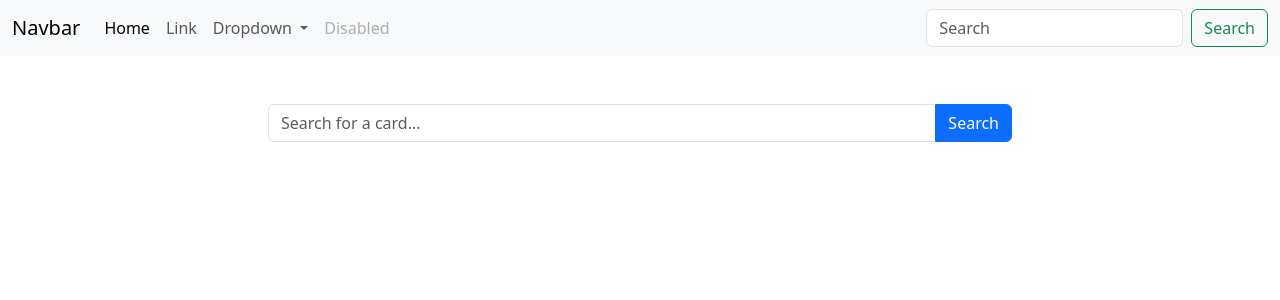
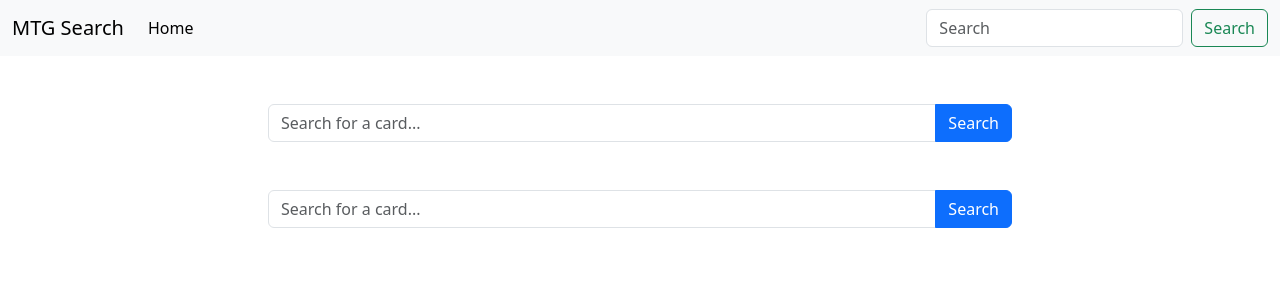
Before and after one commit to CriticalFalcon/mtg-helper, an Angular app: page /card/1 in a window 1280 px wide. Before the commit this address led to /. Shown: the top 300 px of the page. Built offline with nearby package versions, Linux system fonts and the light colour scheme.

Commit message:
adds card suggestion logic to new navbar

```diff
--- a/src/app/app.routes.ts
+++ b/src/app/app.routes.ts
@@ -1,3 +1,7 @@
 import { Routes } from '@angular/router';
+import { CardSearchComponent } from './card-search/card-search.component';
 
-export const routes: Routes = [];
+export const routes: Routes = [
+    { path: 'card/:name', component: CardSearchComponent },
+    { path: '**', redirectTo: '' } // fallback
+];
--- a/src/app/navbar/navbar.component.css
+++ b/src/app/navbar/navbar.component.css
@@ -0,0 +1,44 @@
+.navbar .list-group-item {
+    cursor: pointer;
+}
+
+.navbar .list-group-item.active {
+    background-color: #0d6efd;
+    color: white;
+}
+
+/* navbar.component.css */
+.list-group {
+    max-height: 300px;
+    overflow-y: auto;
+}
+
+form .list-group {
+    width: 100% !important;
+    /* Matches input width */
+}
+
+/* Wrapper to control input size */
+.search-input-wrapper {
+    flex: 1;
+    /* allow it to grow */
+    min-width: 250px;
+    /* default min size */
+    max-width: 400px;
+    /* prevent it from becoming too huge */
+}
+
+/* Input fills wrapper */
+.search-input {
+    width: 100%;
+}
+
+/* Dropdown matches input width */
+.suggestions-dropdown {
+    top: 100%;
+    left: 0;
+    right: 0;
+    z-index: 1000;
+    max-height: 300px;
+    overflow-y: auto;
+}
--- a/src/app/navbar/navbar.component.html
+++ b/src/app/navbar/navbar.component.html
@@ -1,6 +1,6 @@
 <nav class="navbar navbar-expand-lg bg-body-tertiary">
     <div class="container-fluid">
-        <a class="navbar-brand" href="#">Navbar</a>
+        <a class="navbar-brand" href="#">MTG Search</a>
         <button class="navbar-toggler" type="button" data-bs-toggle="collapse" data-bs-target="#navbarSupportedContent"
             aria-controls="navbarSupportedContent" aria-expanded="false" aria-label="Toggle navigation">
             <span class="navbar-toggler-icon"></span>
@@ -8,33 +8,25 @@
         <div class="collapse navbar-collapse" id="navbarSupportedContent">
             <ul class="navbar-nav me-auto mb-2 mb-lg-0">
                 <li class="nav-item">
-                    <a class="nav-link active" aria-current="page" href="#">Home</a>
-                </li>
-                <li class="nav-item">
-                    <a class="nav-link" href="#">Link</a>
-                </li>
-                <li class="nav-item dropdown">
-                    <a class="nav-link dropdown-toggle" href="#" role="button" data-bs-toggle="dropdown"
-                        aria-expanded="false">
-                        Dropdown
-                    </a>
-                    <ul class="dropdown-menu">
-                        <li><a class="dropdown-item" href="#">Action</a></li>
-                        <li><a class="dropdown-item" href="#">Another action</a></li>
-                        <li>
-                            <hr class="dropdown-divider">
-                        </li>
-                        <li><a class="dropdown-item" href="#">Something else here</a></li>
-                    </ul>
-                </li>
-                <li class="nav-item">
-                    <a class="nav-link disabled" aria-disabled="true">Disabled</a>
+                    <a class="nav-link active" href="#">Home</a>
                 </li>
             </ul>
-            <form class="d-flex" role="search">
-                <input class="form-control me-2" type="search" placeholder="Search" aria-label="Search" />
+            <form class="d-flex flex-nowrap align-items-start position-relative" role="search" (ngSubmit)="onSearch()">
+                <div class="position-relative search-input-wrapper me-2">
+                    <input class="form-control search-input" type="search" placeholder="Search" [(ngModel)]="searchTerm"
+                        name="searchTerm" (input)="onInputChange()" (keydown)="handleKeyDown($event)"
+                        (focus)="onInputFocus()" (blur)="onInputBlur()" />
+                    <ul *ngIf="showSuggestions" class="list-group position-absolute shadow suggestions-dropdown">
+                        <li *ngFor="let suggestion of suggestions; let i = index"
+                            class="list-group-item list-group-item-action" [class.active]="i === activeIndex"
+                            (click)="selectSuggestion(suggestion)">
+                            <span [innerHTML]="suggestion | highlight:userInput"></span>
+                        </li>
+                    </ul>
+                </div>
                 <button class="btn btn-outline-success" type="submit">Search</button>
             </form>
+
         </div>
     </div>
 </nav>
--- a/src/app/navbar/navbar.component.ts
+++ b/src/app/navbar/navbar.component.ts
@@ -1,11 +1,120 @@
-import { Component } from '@angular/core';
+import { Component, ElementRef, HostListener } from '@angular/core';
+import { HttpClient } from '@angular/common/http';
+import { FormsModule } from '@angular/forms';
+import { CommonModule } from '@angular/common';
+import { HighlightPipe } from '../shared/pipes/highlight.pipe';
 
 @Component({
     selector: 'app-navbar',
-    imports: [],
+    standalone: true,
+    imports: [CommonModule, FormsModule, HighlightPipe],
     templateUrl: './navbar.component.html',
-    styleUrl: './navbar.component.css'
+    styleUrls: ['./navbar.component.css']
 })
 export class NavbarComponent {
+    searchTerm: string = '';
+    userInput: string = '';
+    suggestions: string[] = [];
+    showSuggestions: boolean = false;
+    activeIndex: number = -1;
 
+    constructor(private http: HttpClient, private elementRef: ElementRef) { }
+
+    onInputChange() {
+        this.userInput = this.searchTerm;
+        this.activeIndex = -1;
+
+        if (this.userInput.length < 2) {
+            this.suggestions = [];
+            this.showSuggestions = false;
+            return;
+        }
+
+        this.http.get<any>(`https://api.scryfall.com/cards/autocomplete?q=${encodeURIComponent(this.userInput)}`)
+            .subscribe({
+                next: (data) => {
+                    this.suggestions = (data.data || []).slice(0, 10);
+                    this.showSuggestions = this.suggestions.length > 0;
+                },
+                error: () => {
+                    this.suggestions = [];
+                    this.showSuggestions = false;
+                }
+            });
+    }
+
+    handleKeyDown(event: KeyboardEvent) {
+        if (!this.showSuggestions || this.suggestions.length === 0) return;
+
+        if (event.key === 'ArrowDown') {
+            if (this.activeIndex < this.suggestions.length - 1) {
+                this.activeIndex++;
+            } else {
+                this.activeIndex = -1;
+            }
+            this.updateSearchTermFromActiveIndex();
+            event.preventDefault();
+        }
+        else if (event.key === 'ArrowUp') {
+            if (this.activeIndex === -1) {
+                this.activeIndex = this.suggestions.length - 1;
+            } else {
+                this.activeIndex--;
+            }
+            this.updateSearchTermFromActiveIndex();
+            event.preventDefault();
+        }
+        else if (event.key === 'Enter') {
+            event.preventDefault();
+            if (this.activeIndex >= 0 && this.activeIndex < this.suggestions.length) {
+                this.selectSuggestion(this.suggestions[this.activeIndex]);
+            } else {
+                this.onSearch();
+            }
+        }
+    }
+
+    updateSearchTermFromActiveIndex() {
+        if (this.activeIndex >= 0 && this.activeIndex < this.suggestions.length) {
+            this.searchTerm = this.suggestions[this.activeIndex];
+        } else {
+            this.searchTerm = this.userInput;
+        }
+    }
+
+    onInputFocus() {
+        if (this.suggestions.length > 0) {
+            this.showSuggestions = true;
+            this.activeIndex = -1;
+            this.searchTerm = this.userInput;
+        }
+    }
+
+    onInputBlur() {
+        setTimeout(() => {
+            this.showSuggestions = false;
+            this.activeIndex = -1;
+        }, 150);
+    }
+
+    selectSuggestion(suggestion: string) {
+        this.searchTerm = suggestion;
+        this.userInput = suggestion;
+        this.showSuggestions = false;
+        this.activeIndex = -1;
+        this.onSearch();
+    }
+
+    onSearch() {
+        if (!this.searchTerm.trim()) return;
+        // TODO: Navigate or load CardSearchComponent with this.searchTerm
+        console.log('Search for:', this.searchTerm);
+    }
+
+    @HostListener('document:click', ['$event'])
+    onClickOutside(event: MouseEvent) {
+        if (!this.elementRef.nativeElement.contains(event.target)) {
+            this.showSuggestions = false;
+        }
+    }
 }
```
